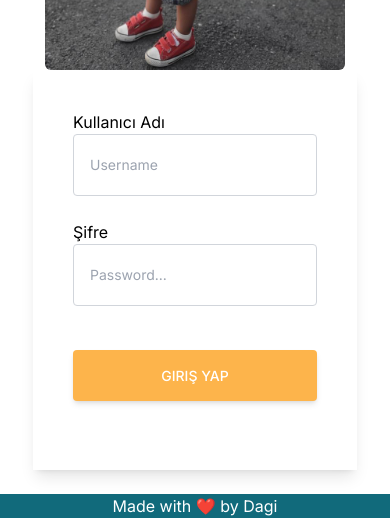
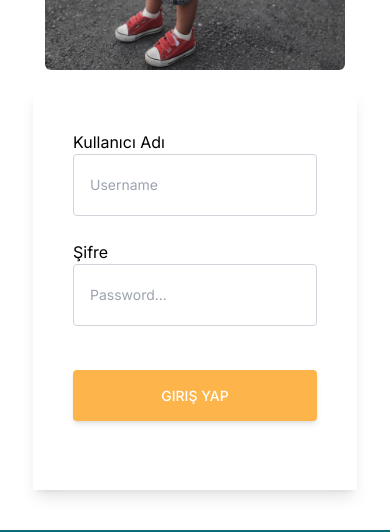
Before and after one commit to Kursatkeskin96/memory-blog, a Next.js app: page /login in a window 390 px wide. Shown: the part 446-978 px from the top of the page. Built offline with nearby package versions, Linux system fonts and the light colour scheme; no server answers.

Commit message:
login page ui changed

```diff
--- a/src/app/login/page.jsx
+++ b/src/app/login/page.jsx
@@ -61,7 +61,7 @@ const Login = () => {
         priority={true}
       />
     </div>
-    <div className="">
+    <div className="my-5 lg:my-0 md:my-0">
       <form onSubmit={handleSubmit} className="h-[400px] lg:w-[400px] shadow-lg p-10">
         <div className="mb-6">
           <label htmlFor="username">Kullanıcı Adı</label>
--- a/src/components/navbar/Navbar.jsx
+++ b/src/components/navbar/Navbar.jsx
@@ -147,15 +147,13 @@ const Nav = () => {
                 </div>
 
                 <div className="mx-3 hover:border-b-2 border-[#fdb44b]">
+                <Link href='/login?callbackUrl=https%3A%2F%2Fgunesozdemir.vercel.app%2F'>
                 <button
                   type='button'
-                  key={provider.name}
-                  onClick={() => {
-                    signIn(provider.id);
-                  }}
                 >
                   Giriş Yap
                 </button>
+                </Link>
                 </div>
                 </div>
               ))}
```
